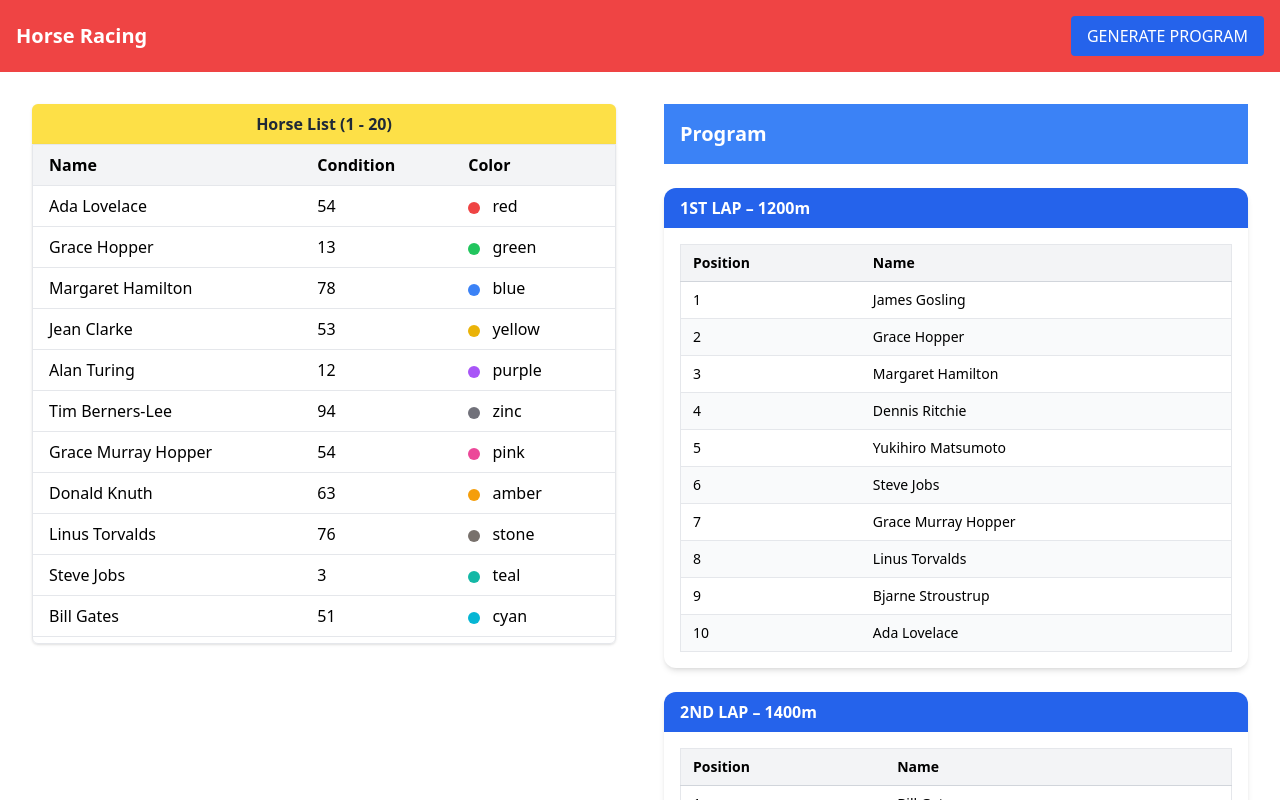
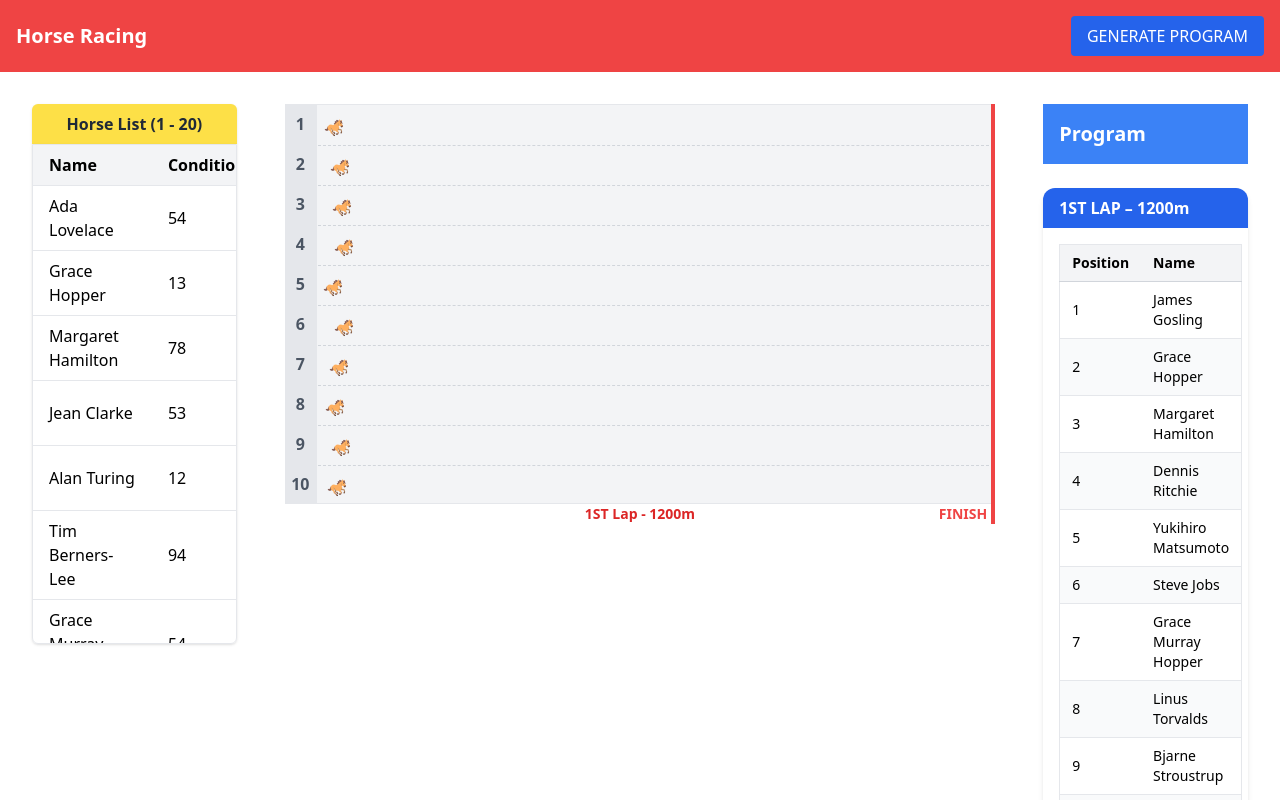
Before and after one commit to MArifSahin/horse-racing-game, a Vue app: page / in a window 1280 px wide. Both pictures are taken after a click on the button "GENERATE PROGRAM". Shown: the top 800 px of the page. Built offline with nearby package versions, Linux system fonts and the light colour scheme.

Commit message:
feat: implement race track component

```diff
--- a/src/features/race/components/RaceSchedule.vue
+++ b/src/features/race/components/RaceSchedule.vue
@@ -38,16 +38,8 @@
 <script setup lang="ts">
 import { computed } from 'vue'
 import { useStore } from 'vuex'
+import { formatOrdinal } from '@/utils/formatters'
 
 const store = useStore()
 const schedule = computed(() => store.getters['raceStore/raceSchedule'])
-
-const formatOrdinal = (n: number) => {
-  const s = ['TH', 'ST', 'ND', 'RD']
-  const v = n % 100
-  return n + (s[(v - 20) % 10] || s[v] || s[0])
-}
 </script>
-
-<style scoped>
-</style>
--- /dev/null
+++ b/src/features/race/components/RaceTrack.vue
@@ -0,0 +1,67 @@
+<template>
+  <div class="p-4">
+    <div class="relative w-full">
+      <div class="h-[400px] bg-gray-100 border rounded overflow-hidden">
+        <div class="absolute left-0 top-0 w-8 bg-gray-200 border-r flex flex-col">
+        <div
+          v-for="i in 10"
+          :key="i"
+          class="h-[40px] flex items-center justify-center font-bold text-gray-600"
+        >
+          {{ i }}
+        </div>
+      </div>
+
+      <div class="ml-8 h-full relative">
+        <div
+          v-for="i in 10"
+          :key="i"
+          class="absolute left-0 w-full border-t border-dashed border-gray-300"
+          :style="{ top: `${i * 40}px` }"
+        />
+
+        <template v-if="activeRound">
+          <div
+            v-for="(horse, index) in activeRound.horses"
+            :key="horse.id"
+            class="absolute transition-all duration-1000 ease-out flex items-center"
+            :style="{
+              top: `${index * 40 + 10}px`,
+              transform: `translateX(${Math.random() * 80 + 10}%)`
+            }"
+          >
+            <span class="inline-block scale-x-[-1]">🐎</span>
+          </div>
+        </template>
+
+      </div>
+    </div>
+    <div class="absolute right-0 top-0 h-full w-1 bg-red-500">
+      <div class="absolute bottom-0 right-2 text-sm font-bold text-red-500">
+        FINISH
+      </div>
+    </div>
+    <div class="text-center text-sm text-red-600 font-bold">
+      {{ formatOrdinal(currentRound + 1) }} Lap - {{ activeRound?.distance }}m
+    </div>
+  </div>
+  </div>
+</template>
+
+<script setup lang="ts">
+import { computed } from 'vue'
+import { useStore } from 'vuex'
+import { formatOrdinal } from '@/utils/formatters'
+
+const store = useStore()
+
+const schedule = computed(() => store.getters['raceStore/raceSchedule'])
+const currentRound = computed(() => store.getters['raceStore/currentRound'])
+
+const activeRound = computed(() => {
+  if (!schedule.value || !Array.isArray(schedule.value) || schedule.value.length === 0) {
+    return null
+  }
+  return schedule.value[currentRound.value] || null
+})
+</script>
--- a/src/pages/GamePage.vue
+++ b/src/pages/GamePage.vue
@@ -3,9 +3,16 @@
       <h1 class="text-white text-xl font-bold">Horse Racing</h1>
       <button class="px-4 py-2 bg-blue-600 text-white rounded" @click="generate">GENERATE PROGRAM</button>
     </div>
-    <div class="grid grid-cols-2 gap-4 p-4">
+    <div class="grid grid-cols-5 gap-4 p-4">
+      <div class="col-span-1">
         <HorseList />
+      </div>
+      <div class="col-span-3">
+        <RaceTrack />
+      </div>
+      <div class="col-span-1">
         <RaceSchedule v-if="hasGeneratedSchedule" />
+      </div>
     </div>
   </template>
 
@@ -14,6 +21,7 @@
 import { onMounted, ref } from 'vue'
 import HorseList from '@/features/horses/components/HorseList.vue'
 import RaceSchedule from '@/features/race/components/RaceSchedule.vue'
+import RaceTrack from '@/features/race/components/RaceTrack.vue'
 
 const store = useStore()
 const hasGeneratedSchedule = ref(false)
@@ -27,6 +35,3 @@
   store.dispatch('horseStore/generateHorses')
 })
 </script>
-
-  <style scoped>
-  </style>
--- /dev/null
+++ b/src/utils/formatters.ts
@@ -0,0 +1,5 @@
+export const formatOrdinal = (n: number): string => {
+  const s = ['th', 'st', 'nd', 'rd']
+  const v = n % 100
+  return n + (s[(v - 20) % 10] || s[v] || s[0]).toUpperCase()
+}
```
Lines whose indentation alone changed are shown as unchanged.
